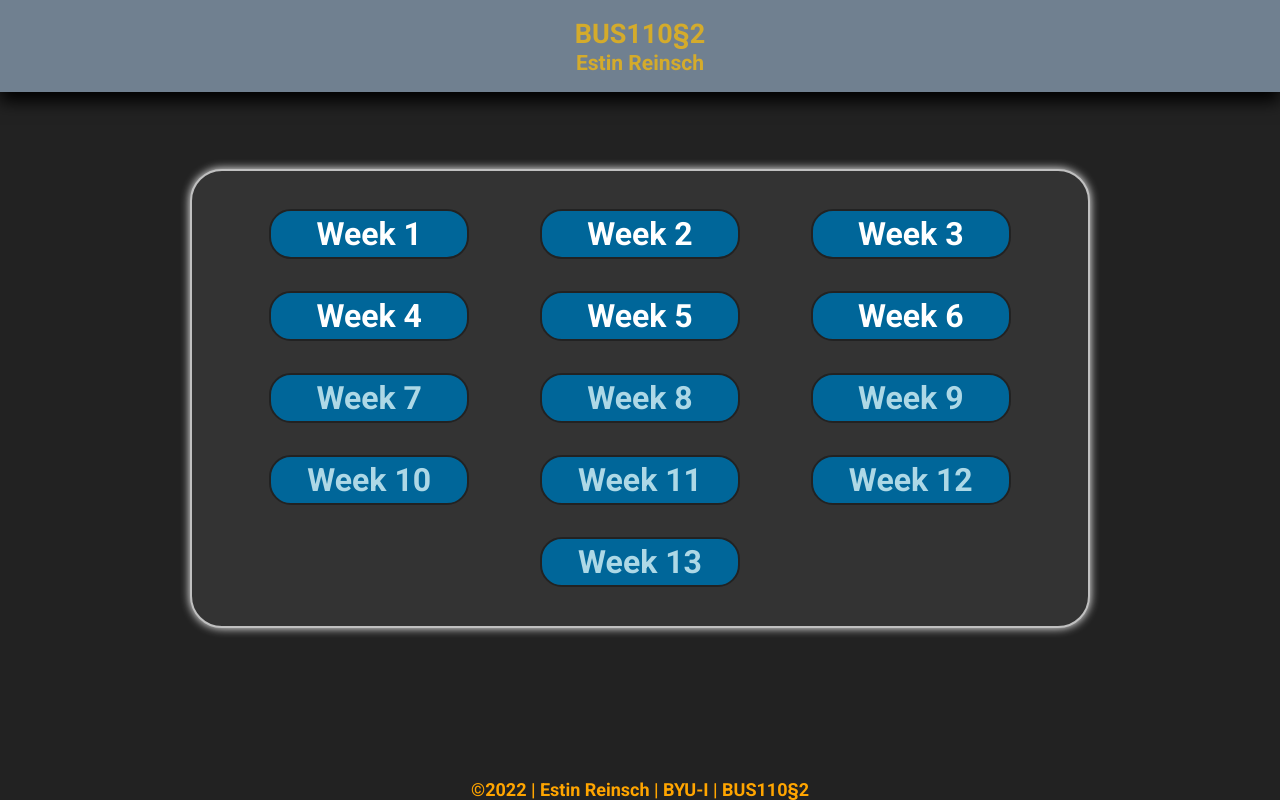
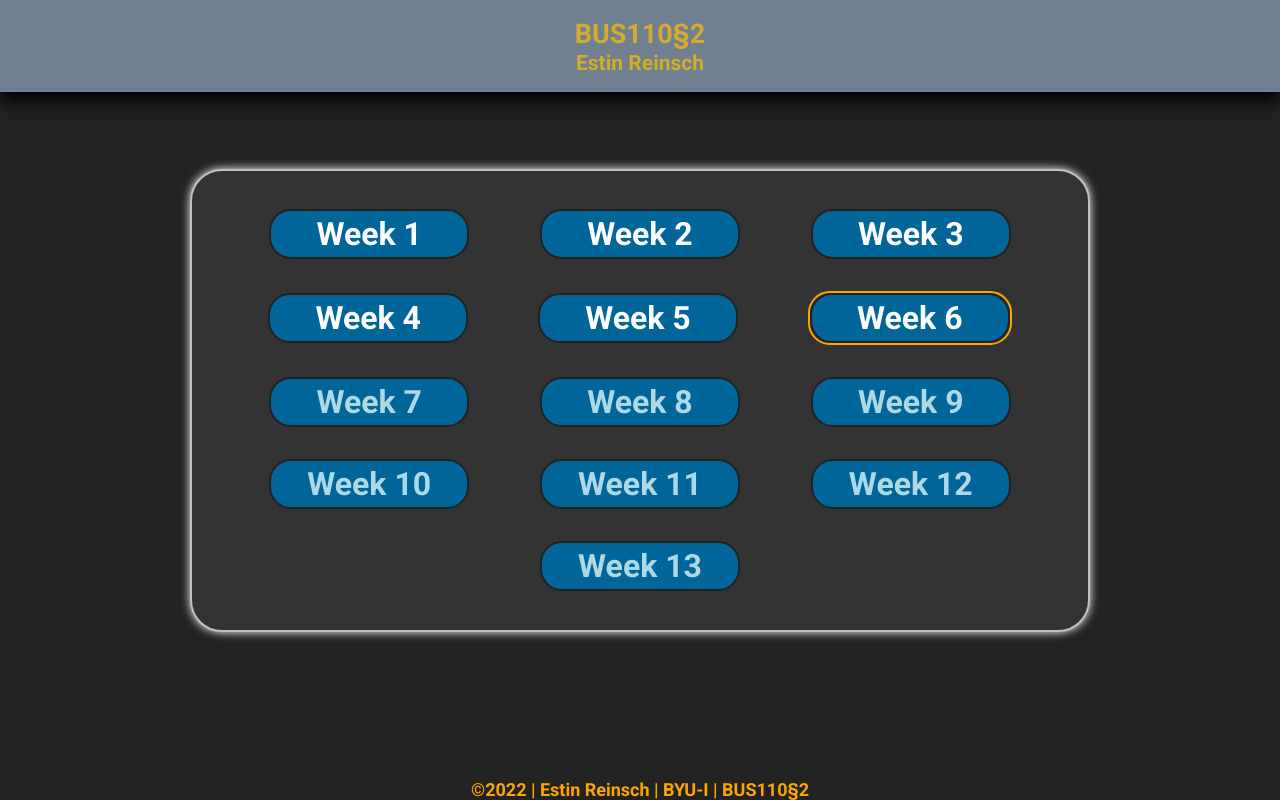
Before and after one commit to estinr/bus110, a plain HTML site: page index.html in a window 1280 px wide. Drawn offline with Linux system fonts and the light colour scheme.

Commit message:
week_highlight

```diff
--- a/CSS/index.css
+++ b/CSS/index.css
@@ -94,3 +94,12 @@ a:link {
 a:active {
     color: orange;
 }
+
+.highlight {
+    border: 2px solid orange;
+    border-radius: 22px;
+}
+
+.highlight {
+    color: orange;
+}
--- a/index.html
+++ b/index.html
@@ -33,10 +33,10 @@
                 <a href="week5.html">
                     <div class="week">Week 5</div>
                 </a>
-                <a href="week6.html">
+                <a class="highlight" href="week6.html">
                     <div class="week">Week 6</div>
                 </a>
-                <a class="future"  href="">
+                <a class="future" href="">
                     <div class="week">Week 7</div>
                 </a>
                 <a class="future" href="">
```
